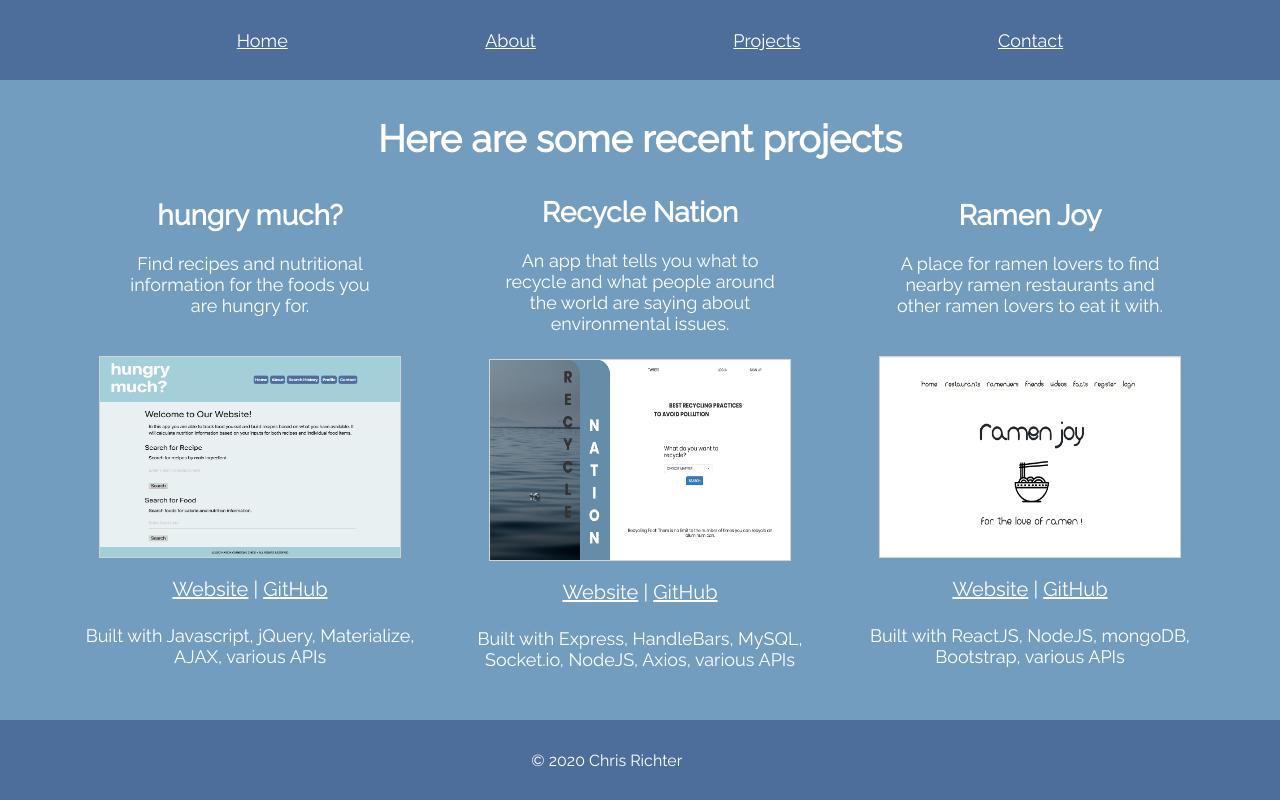
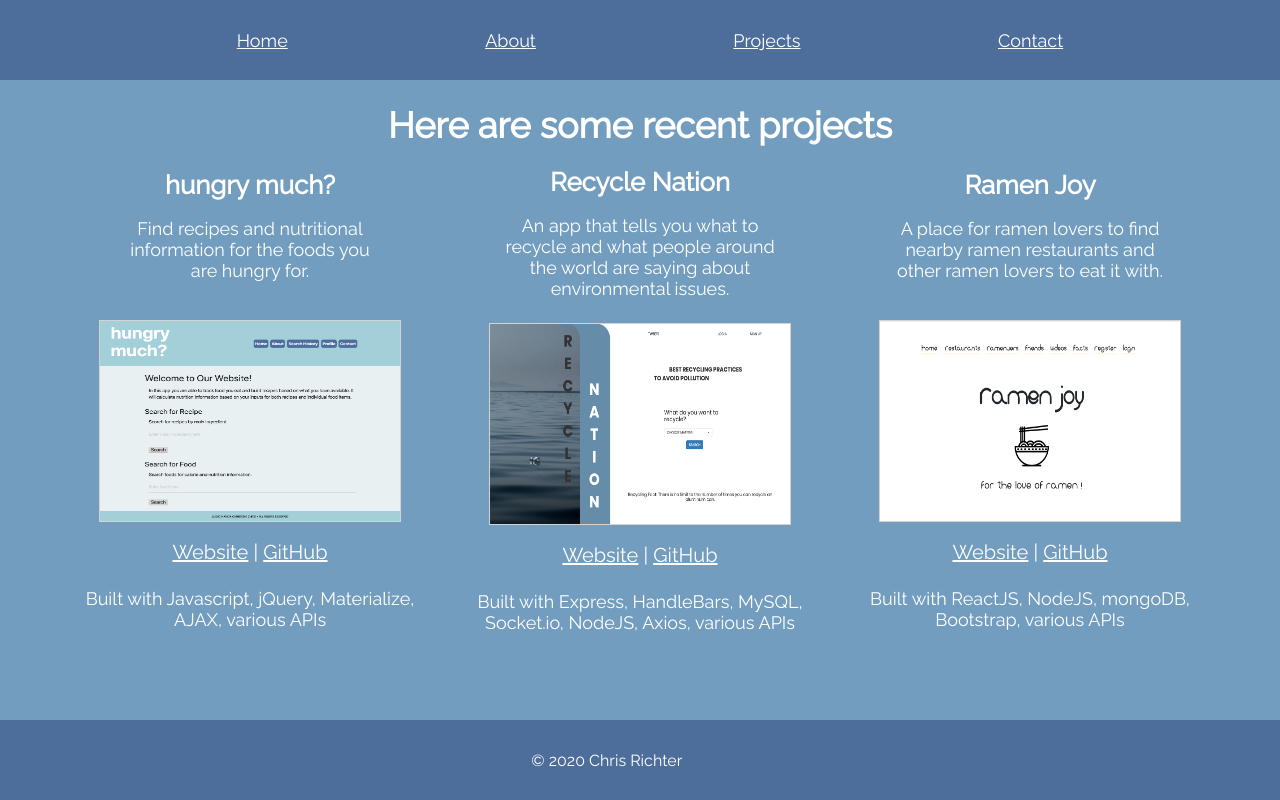
Before and after one commit to chriscrichter/React-Portfolio, a React (Create React App) app: page /#/projects in a window 1280 px wide. Built offline with nearby package versions, Linux system fonts and the light colour scheme.

Commit message:
Updated js and css files.

```diff
--- a/src/style/About.css
+++ b/src/style/About.css
@@ -38,8 +38,9 @@ a:hover {
   color: lightgrey;
 }
 
-@media only screen and (max-width: 600px) {
-  .right {
-    font-size: 14px;
-  }
+@media only screen and (max-width: 1200px) {
+.left {
+  margin-right: 8%;
 }
+
+}
--- a/src/style/Example.css
+++ b/src/style/Example.css
@@ -11,8 +11,8 @@
 .title {
   height: 16%;
   width: fit-content;
-  font-size: x-large;
-  margin-top: 80px;
+  font-size: 22px;
+  margin-top: 50px;
   text-align: center;
 }
 
@@ -20,8 +20,8 @@
   height: 30%;
   width: 270px;
   font-size: large;
-  margin-top: 8px;
-  margin-bottom: 4px;
+
+  margin-bottom: 2px;
   text-align: center;
 }
 
--- a/src/style/Projects.css
+++ b/src/style/Projects.css
@@ -1,7 +1,16 @@
+html {
+  height: 100%;
+  }
+
+.header {
+  font-size: 36px;
+  }
+
 .projects {
   display: flex;
   height: 80vh;
   width: 100%;
+  justify-content: center;
   align-items: center;
   background: #729dbf;
   color: white;
@@ -22,7 +31,7 @@
 }
 
 @media only screen and (max-width: 1200px) {
-  .header{
+.header{
     font-size: 28px;
   }
 
```
